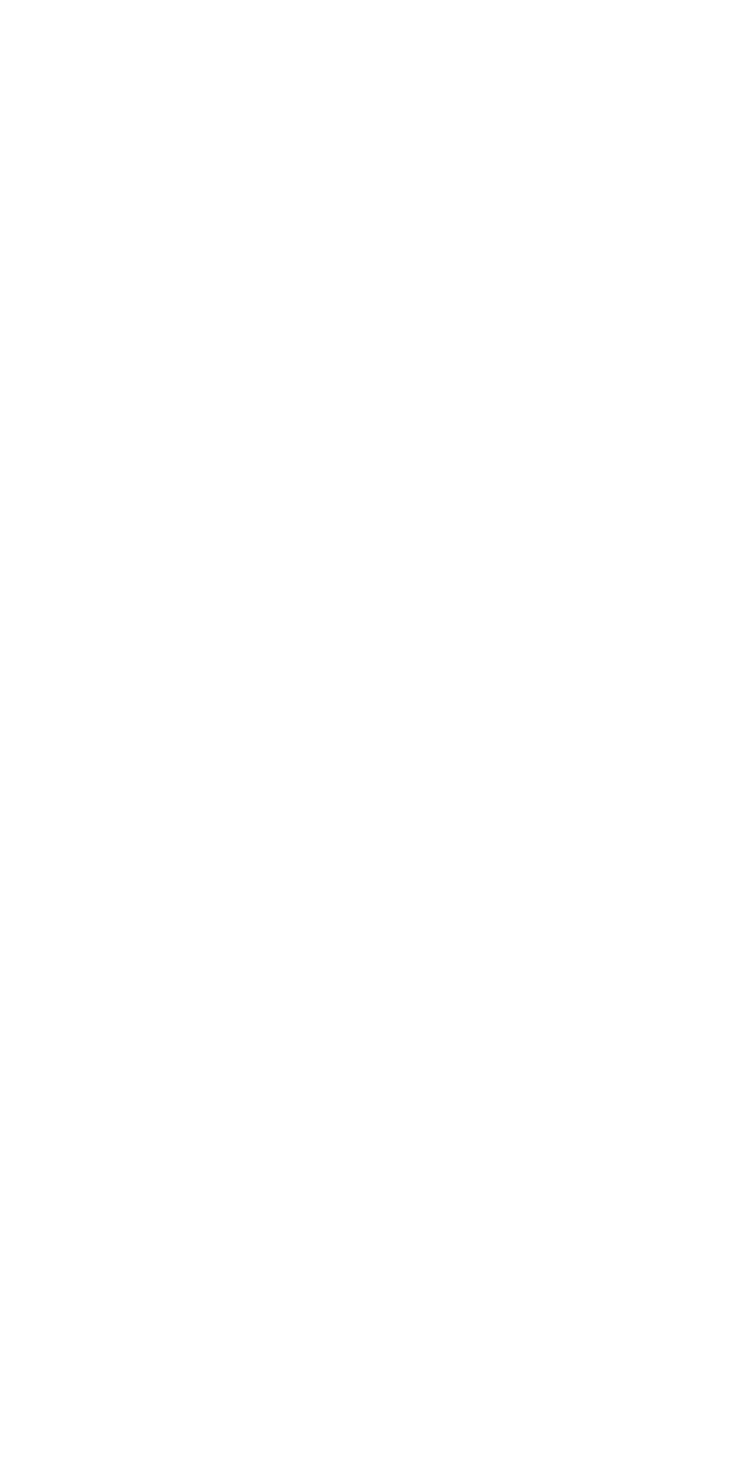
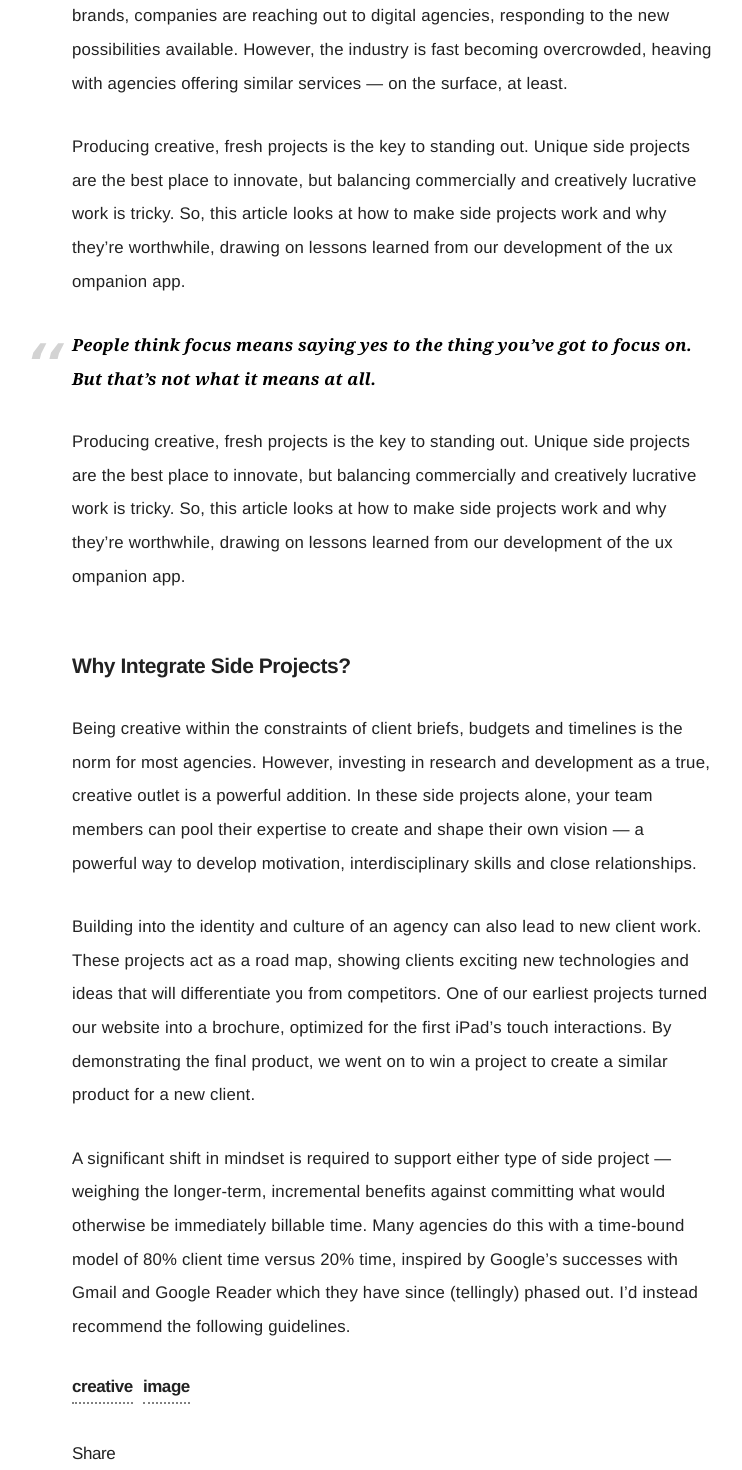
Before and after one commit to EhsanTheMor/blog, a React (Vite) app: page / in a window 1280 px wide. Shown: the part 1080-2550 px from the top of the page, without its empty margins (248-990 px from the left). Before the commit the page ends 1050 px from the top, so only its background shows below. Built offline with nearby package versions, Linux system fonts and the light colour scheme; data requests are answered from the project's data file.

Commit message:
first blog built with react mark down

```diff
--- a/db.json
+++ b/db.json
@@ -4,10 +4,27 @@
             "title": "Business Partners Work at Modern Office",
             "image": "post1.jpg",
             "description": "description",
-            "passage": "",
+            "passage": [
+                "**It’s no secret** that the digital industry is booming. From exciting startups to global brands, companies are reaching out to digital agencies, responding to the new possibilities available. However, the industry is fast becoming overcrowded, heaving with agencies offering similar services — on the surface, at least.",
+
+                "Producing creative, fresh projects is the key to standing out. Unique side projects are the best place to innovate, but balancing commercially and creatively lucrative work is tricky. So, this article looks at how to make side projects work and why they’re worthwhile, drawing on lessons learned from our development of the ux ompanion app.",
+
+                ">*People think focus means saying yes to the thing you’ve got to focus on. But that’s not what it means at all.*",
+
+                "Producing creative, fresh projects is the key to standing out. Unique side projects are the best place to innovate, but balancing commercially and creatively lucrative work is tricky. So, this article looks at how to make side projects work and why they’re worthwhile, drawing on lessons learned from our development of the ux ompanion app.",
+
+                "### Why Integrate Side Projects?",
+
+                "Being creative within the constraints of client briefs, budgets and timelines is the norm for most agencies. However, investing in research and development as a true, creative outlet is a powerful addition. In these side projects alone, your team members can pool their expertise to create and shape their own vision — a powerful way to develop motivation, interdisciplinary skills and close relationships.",
+
+                "Building into the identity and culture of an agency can also lead to new client work. These projects act as a road map, showing clients exciting new technologies and ideas that will differentiate you from competitors. One of our earliest projects turned our website into a brochure, optimized for the first iPad’s touch interactions. By demonstrating the final product, we went on to win a project to create a similar product for a new client.",
+
+                "A significant shift in mindset is required to support either type of side project — weighing the longer-term, incremental benefits against committing what would otherwise be immediately billable time. Many agencies do this with a time-bound model of 80% client time versus 20% time, inspired by Google’s successes with Gmail and Google Reader which they have since (tellingly) phased out. I’d instead recommend the following guidelines."
+            ],
             "createdAt": "june-14",
             "author": "Ehsan TheMor",
-            "category": "diary"
+            "category": "diary",
+            "tags": ["creative", "image"]
         }
     ]
 }
--- a/src/components/ContentSection.tsx
+++ b/src/components/ContentSection.tsx
@@ -1,6 +1,9 @@
+import ReactMarkDown from 'react-markdown'
+
 import '../style/ContentSection.css'
 import Image from './Image'
 import { BiImage } from 'react-icons/bi'
+import { useEffect, useState } from 'react'
 
 const Title = ({ title }: { title: string }): JSX.Element => {
      return (
@@ -46,11 +49,28 @@ const AuthorDescription = () => {
 }
 
 export default function ContentSection() {
+     const [articles, setArticles] = useState([])
+
+     useEffect(() => {
+          const getData = async () => {
+               try {
+                    const res = await fetch("/articles")
+                    const data = await res.json()
+
+                    setArticles(data)
+               } catch (err) {
+                    console.log(err)
+               }
+
+          }
+          getData()
+
+     }, [])
+
      return (
           <div className='container'>
                <section className='section'>
                     <article>
-                         <Image source='/images/post1.jpg' alt='post1' />
                          <div className="article-holder">
                               <Title title='Business Partners Work at Modern Office' />
 
@@ -61,7 +81,28 @@ export default function ContentSection() {
                               </div>
                          </div>
 
+                         <Image sx={{ borderRadius: '5px', overflow: 'hidden' }} source='/images/post1.jpg' alt='post1' />
+
+                         <div className="article-markdown">
+                              {
+                                   articles.length && articles[0].passage.map((item: any, index: number) => (
+                                        <ReactMarkDown key={index}>{item}</ReactMarkDown>
+                                   ))
+                              }
+                              <div className='tags'>
+                                   {
+                                        articles.length && articles[0].tags.map((item: any, index: number) => (
+                                             <a key={index}>{item}</a>
+                                        ))
+                                   }
+                              </div>
+                         </div>
+
                     </article>
+                    <div className="share-section">
+                         <span>Share</span>
+                         <div className="social-media-links"></div>
+                    </div>
                </section>
           </div >
      )
--- a/src/components/NavbarMenu.tsx
+++ b/src/components/NavbarMenu.tsx
@@ -70,8 +70,8 @@ export default function NavbarMenu() {
 
      return (
           <>
-               <div className="container">
-                    <nav>
+               <div className="container" style={{ position: 'sticky', top: '0px' }}>
+                    <nav style={{ backgroundColor: 'white', zIndex: '10' }}>
                          <h1 className="logo_navbar">
                               <a className='logo_navbar-link' href="#">
                                    EhsanTheMor
--- a/src/style/App.css
+++ b/src/style/App.css
@@ -5,6 +5,4 @@ body {
     letter-spacing: -0.025em;
     color: #222;
     visibility: visible !important;
-
-    overflow-y: scroll;
 }
--- a/src/style/ContentSection.css
+++ b/src/style/ContentSection.css
@@ -5,6 +5,8 @@
 .article-holder {
     width: 640px;
     margin: auto;
+
+    margin-bottom: 66px;
 }
 
 .article-header {
@@ -112,3 +114,68 @@
     cursor: pointer;
     color: gray;
 }
+
+.article-markdown {
+    width: 640px;
+    margin: auto;
+}
+
+.article-markdown p {
+    margin: 30px 0;
+
+    font-size: 1.05rem;
+    letter-spacing: 0.013rem;
+    line-height: 2;
+}
+
+.article-markdown blockquote {
+    font-style: italic;
+    font-size: 19px;
+    line-height: 1.55em;
+    color: #000;
+    font-family: Georgia, 'Times New Roman';
+    font-weight: bold;
+
+    position: relative;
+}
+
+.article-markdown blockquote::before {
+    content: '،،';
+    top: -5px;
+    left: -46px;
+    font-size: 3.5rem;
+    color: lightgray;
+    font-style: italic;
+
+    position: absolute;
+}
+
+.article-markdown h3 {
+    font-size: 21px;
+    line-height: 33px;
+    margin-top: 56px;
+}
+
+.article-markdown .tags {
+    display: flex;
+    gap: 10px;
+}
+
+.article-markdown .tags a {
+    font-weight: bold;
+    border-bottom: 2px dotted gray;
+    text-decoration: none;
+}
+
+.article-markdown .tags a:hover {
+    cursor: pointer;
+    color: red;
+    border-bottom: black dotted 2px;
+}
+
+.share-section {
+    max-width: 640px;
+    margin: auto;
+    margin-top: 36px;
+    overflow: hidden;
+}
--- a/vite.config.ts
+++ b/vite.config.ts
@@ -3,5 +3,10 @@ import react from '@vitejs/plugin-react-swc'
 
 // https://vitejs.dev/config/
 export default defineConfig({
+  server: {
+    proxy: {
+      '/articles': "http://localhost:3000/"
+    }
+  },
   plugins: [react()],
 })
```
